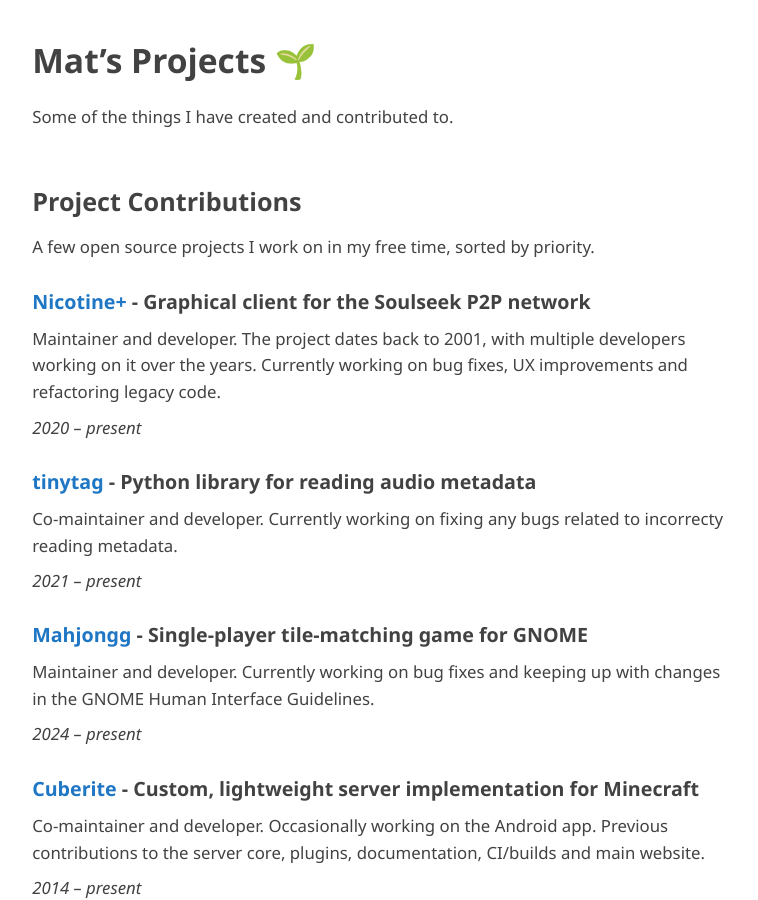
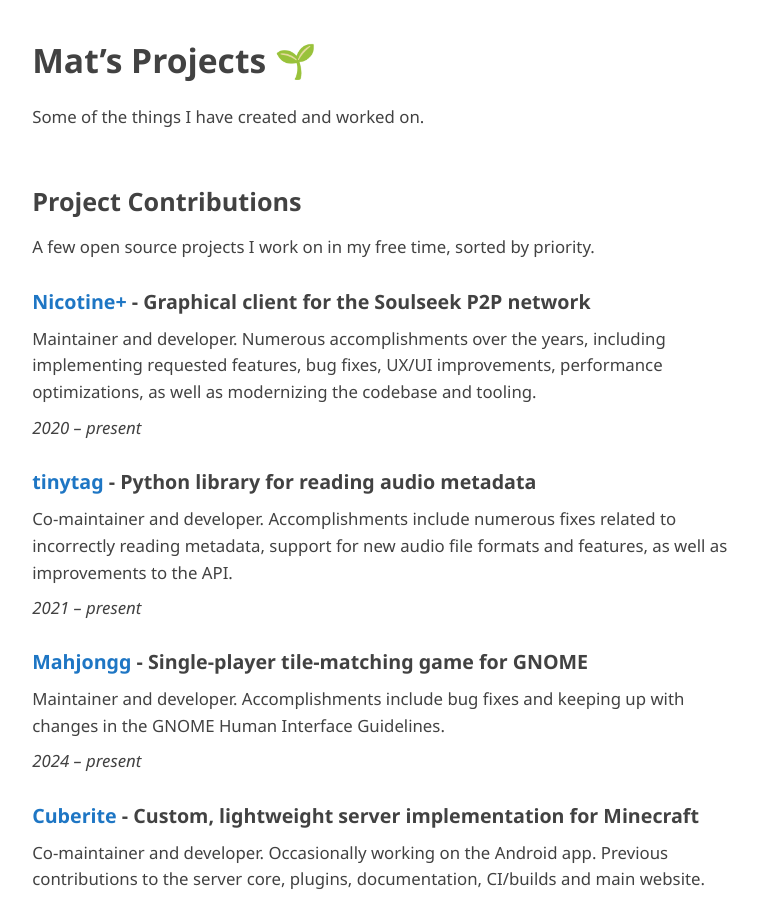
Before and after one commit to mathiascode/projects, a Jekyll site: the page built from index.md, in a window 1280 px wide and 900 px high. Shown: the whole window, without its empty margins (255-1013 px from the left). Built offline with Jekyll 4.4.1, drawn with Linux system fonts in a browser that asks for light colours; our own code applies the rules of GitHub Pages for plain Markdown files.

Commit message:
index.md: update descriptions

```diff
--- a/index.md
+++ b/index.md
@@ -4,7 +4,7 @@
 
 # {{ site.title }} {{ site.logo }}
 
-Some of the things I have created and contributed to.
+Some of the things I have created and worked on.
 
 
 ## Project Contributions
@@ -13,20 +13,19 @@
 
 ### [Nicotine+](https://github.com/nicotine-plus/nicotine-plus) - Graphical client for the Soulseek P2P network
 
-Maintainer and developer. The project dates back to 2001, with multiple developers working on it over the years.
-Currently working on bug fixes, UX improvements and refactoring legacy code.
+Maintainer and developer. Numerous accomplishments over the years, including implementing requested features, bug fixes, UX/UI improvements, performance optimizations, as well as modernizing the codebase and tooling.
 
 *2020 – present*
 
 ### [tinytag](https://github.com/tinytag/tinytag) - Python library for reading audio metadata
 
-Co-maintainer and developer. Currently working on fixing any bugs related to incorrecty reading metadata.
+Co-maintainer and developer. Accomplishments include numerous fixes related to incorrectly reading metadata, support for new audio file formats and features, as well as improvements to the API.
 
 *2021 – present*
 
 ### [Mahjongg](https://gitlab.gnome.org/GNOME/gnome-mahjongg) - Single-player tile-matching game for GNOME
 
-Maintainer and developer. Currently working on bug fixes and keeping up with changes in the GNOME Human Interface Guidelines.
+Maintainer and developer. Accomplishments include bug fixes and keeping up with changes in the GNOME Human Interface Guidelines.
 
 *2024 – present*
 
```
